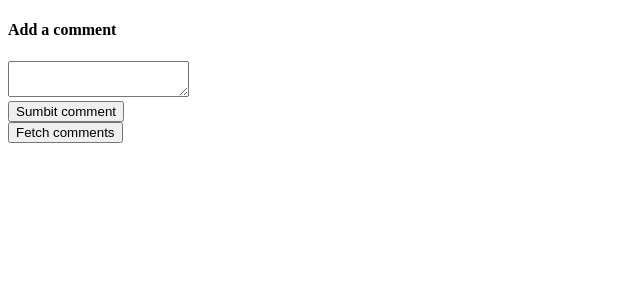
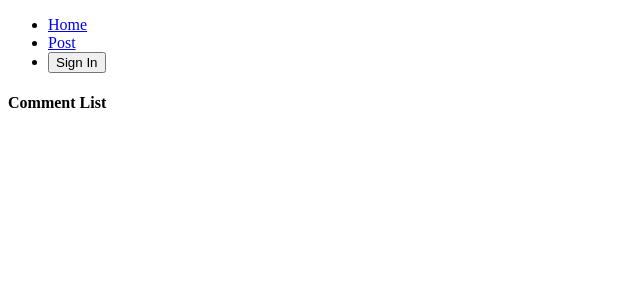
Before and after one commit to spkellydev/analyticsreactredux, a React (Create React App) app: page / in a window 1280 px wide. Shown: the top 300 px of the page, without its empty margins (0-640 px from the left). Built offline with nearby package versions, Linux system fonts and the light colour scheme.

Commit message:
change auth skeleton

```diff
--- a/package.json
+++ b/package.json
@@ -7,6 +7,7 @@
     "react": "^16.4.2",
     "react-dom": "^16.4.2",
     "react-redux": "^5.0.7",
+    "react-router-dom": "^4.3.1",
     "react-scripts": "1.1.4",
     "redux": "^4.0.0",
     "redux-promise": "^0.6.0"
--- a/src/actions/index.js
+++ b/src/actions/index.js
@@ -1,5 +1,5 @@
 import axios from "axios";
-import { SAVE_COMMENT, FETCH_COMMENTS } from "actions/types";
+import { SAVE_COMMENT, FETCH_COMMENTS, CHANGE_AUTH } from "actions/types";
 
 export function saveComment(comment) {
   return {
@@ -16,3 +16,10 @@
     payload: response
   };
 }
+
+export function changeAuth(loginState) {
+  return {
+    type: CHANGE_AUTH,
+    payload: loginState
+  };
+}
--- a/src/actions/types.js
+++ b/src/actions/types.js
@@ -1,2 +1,4 @@
 export const SAVE_COMMENT = "save_comment";
 export const FETCH_COMMENTS = "fetch_comments";
+
+export const CHANGE_AUTH = "change_auth";
--- a/src/components/App.js
+++ b/src/components/App.js
@@ -1,12 +1,61 @@
-import React from "react";
+import React, { Component } from "react";
+import { Route, Link } from "react-router-dom";
+import { connect } from "react-redux";
 import CommentBox from "components/CommentBox";
 import CommentList from "components/CommentList";
+import * as actions from "actions";
 
-export default () => {
-  return (
-    <div>
-      <CommentBox />
-      <CommentList />
-    </div>
-  );
-};
+class App extends Component {
+  constructor(props) {
+    super(props);
+  }
+  renderButton() {
+    let msg;
+    if (this.props.auth) {
+      msg = "Sign Out";
+    } else {
+      msg = "Sign In";
+    }
+
+    return (
+      <button onClick={() => this.props.changeAuth(!this.props.auth)}>
+        {msg}
+      </button>
+    );
+  }
+
+  renderHeader() {
+    return (
+      <ul>
+        <li>
+          <Link to="/">Home</Link>
+        </li>
+        <li>
+          <Link to="/post">Post</Link>
+        </li>
+        <li>{this.renderButton()}</li>
+      </ul>
+    );
+  }
+
+  render() {
+    return (
+      <div>
+        {this.renderHeader()}
+        <Route path="/post" component={CommentBox} />
+        <Route path="/" exact component={CommentList} />
+      </div>
+    );
+  }
+}
+
+function mapStateToProps(state) {
+  return {
+    auth: state.auth
+  };
+}
+
+export default connect(
+  mapStateToProps,
+  actions
+)(App);
--- a/src/components/CommentList.js
+++ b/src/components/CommentList.js
@@ -11,6 +11,7 @@
   render() {
     return (
       <div>
+        <h4>Comment List</h4>
         <ul>{this.renderComments()}</ul>
       </div>
     );
--- a/src/index.js
+++ b/src/index.js
@@ -1,12 +1,15 @@
 import React from "react";
 import ReactDOM from "react-dom";
+import { BrowserRouter, Route } from "react-router-dom";
 
 import Root from "Root";
 import App from "components/App";
 
 ReactDOM.render(
   <Root>
-    <App />
+    <BrowserRouter>
+      <Route component={App} />
+    </BrowserRouter>
   </Root>,
   document.getElementById("root")
 );
--- /dev/null
+++ b/src/reducers/auth.js
@@ -0,0 +1,10 @@
+import { CHANGE_AUTH } from "actions/types";
+
+export default function(state = false, action) {
+  switch (action.type) {
+    case CHANGE_AUTH:
+      return action.payload;
+    default:
+      return state;
+  }
+}
--- a/src/reducers/index.js
+++ b/src/reducers/index.js
@@ -1,6 +1,8 @@
 import { combineReducers } from "redux";
 import commentsReducer from "reducers/comments";
+import authReducer from "reducers/auth";
 
 export default combineReducers({
-  comments: commentsReducer
+  comments: commentsReducer,
+  auth: authReducer
 });
```
Also changed, not shown: 1 other file (tests, documents, lock files or other folders).
